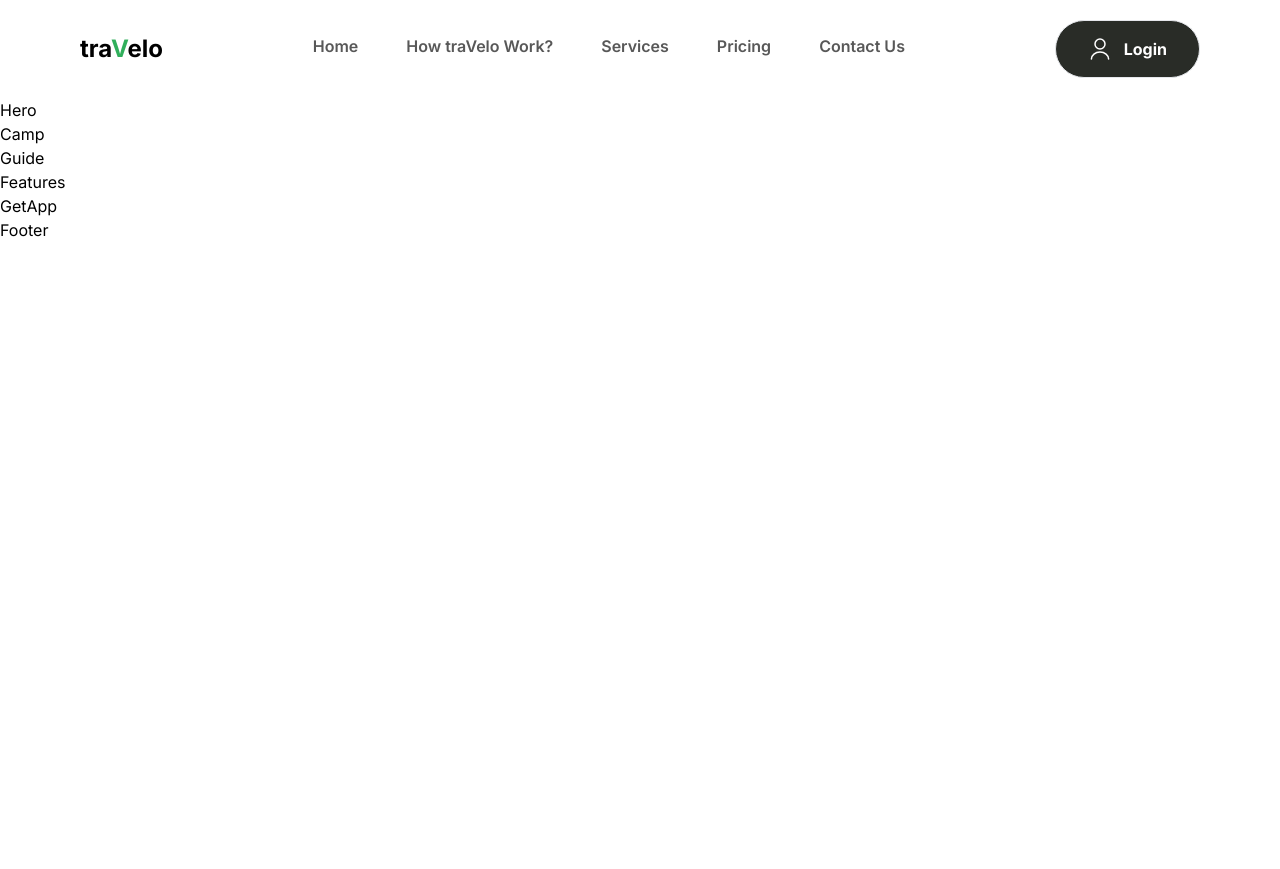
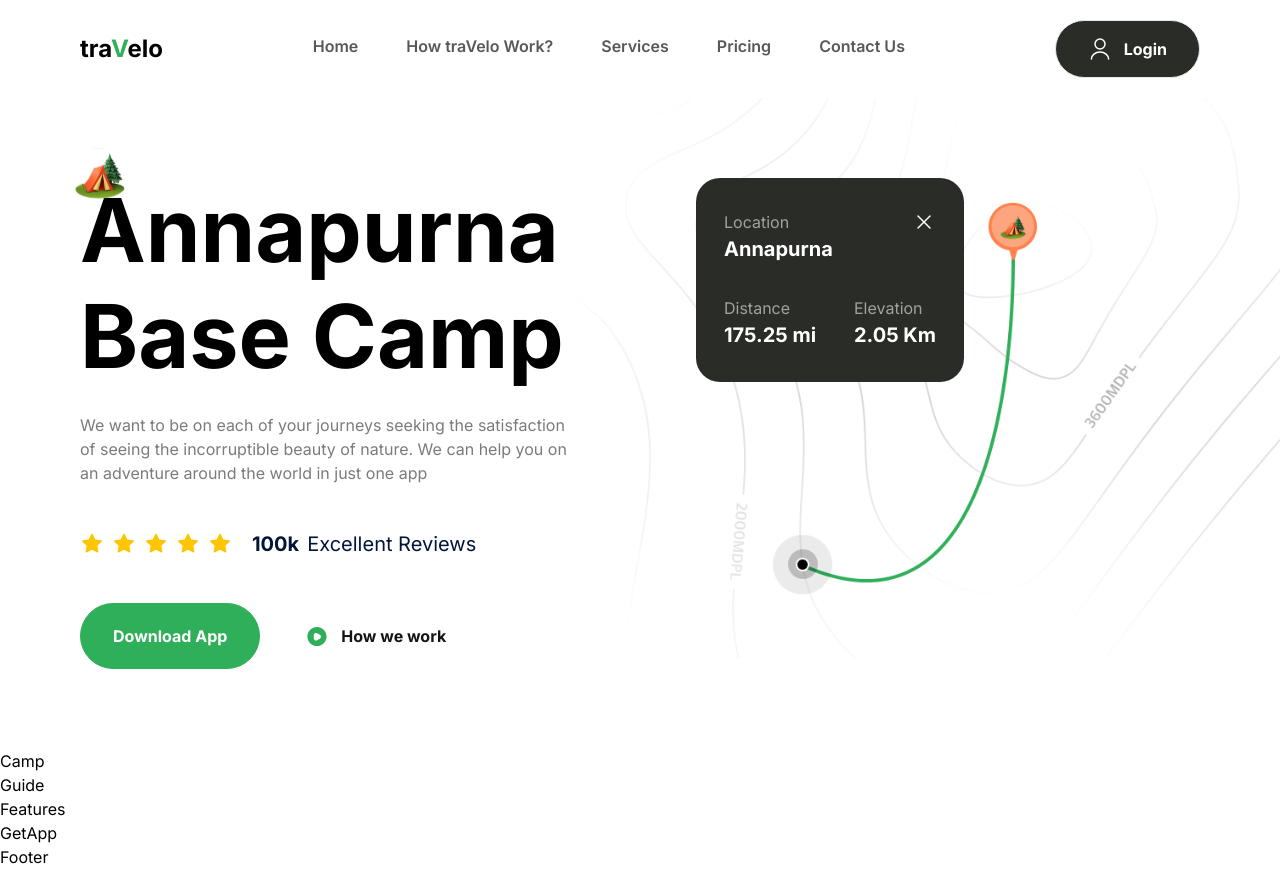
Before and after one commit to HimansuThapa2059/Travelo, a Next.js app: page / in a window 1280 px wide. Before the commit the page ends 800 px from the top, so only its background shows below. Built offline with nearby package versions, Linux system fonts and the light colour scheme.

Commit message:
added hero section

```diff
--- a/components/Button.tsx
+++ b/components/Button.tsx
@@ -5,7 +5,7 @@
   type: "button" | "submit";
   icon?: string;
   title: string;
-  variant: "btn_dark_green";
+  variant: string;
 };
 
 const Button: FC<ButtonProps> = ({ type, icon, title, variant }) => {
--- a/components/Hero.tsx
+++ b/components/Hero.tsx
@@ -1,7 +1,86 @@
+import Image from "next/image";
 import React, { FC } from "react";
+import Button from "./Button";
 
 const Hero: FC = () => {
-  return <div>Hero</div>;
+  return (
+    <section className="max-container padding-container  flex flex-col gap-20 py-10 pb-32 md:gap-28 lg:py-20 xl:flex-row">
+      <div className="hero-map" />
+
+      <div className="relative z-20 flex flex-1 flex-col xl:w-1/2">
+        <Image
+          src="/camp.svg"
+          alt="camp"
+          width={50}
+          height={50}
+          className="absolute left-[-5px] top-[-30px] w-10 lg:w-[50px]"
+        />
+        <h1 className="bold-52 lg:bold-88 ">Annapurna Base Camp</h1>
+        <p className="regular-16 mt-6 text-gray-30 max-w-[520px]">
+          We want to be on each of your journeys seeking the satisfaction of
+          seeing the incorruptible beauty of nature. We can help you on an
+          adventure around the world in just one app
+        </p>
+
+        <div className="my-11 flex flex-wrap gap-5">
+          <div className="flex items-center gap-2">
+            {Array(5)
+              .fill(1)
+              .map((_, index) => (
+                <Image
+                  key={index}
+                  src="/star.svg"
+                  alt="star"
+                  width={24}
+                  height={24}
+                />
+              ))}
+          </div>
+
+          <p className="bold-16 lg:bold-20 text-blue-70">
+            100k
+            <span className="regular-16 lg:regular-20 ml-2 ">
+              Excellent Reviews
+            </span>
+          </p>
+        </div>
+
+        <div className="flex flex-col w-full gap-3 sm:flex-row">
+          <Button type="button" variant="btn_green" title="Download App" />
+          <Button
+            icon="/play.svg"
+            type="button"
+            variant="btn_white_text"
+            title="How we work"
+          />
+        </div>
+      </div>
+
+      <div className="relative flex flex-1  items-start">
+        <div className="relative z-20 w-[268px] flex flex-col gap-8 rounded-3xl bg-green-90 px-7 py-8">
+          <div className="flex flex-col">
+            <div className="flexBetween">
+              <p className="text-gray-20 regular-16">Location</p>
+              <Image src="/close.svg" alt="close" width={24} height={24} />
+            </div>
+
+            <p className="bold-20 text-white">Annapurna</p>
+          </div>
+
+          <div className="flexBetween">
+            <div className="flex flex-col">
+              <p className="regular-16 block text-gray-20">Distance</p>
+              <p className="bold-20 text-white">175.25 mi</p>
+            </div>
+            <div className="flex flex-col">
+              <p className="regular-16 block text-gray-20">Elevation</p>
+              <p className="bold-20 text-white">2.05 Km</p>
+            </div>
+          </div>
+        </div>
+      </div>
+    </section>
+  );
 };
 
 export default Hero;
--- a/components/Navbar.tsx
+++ b/components/Navbar.tsx
@@ -27,7 +27,7 @@
       <ul
         className={`${
           showNavLinks
-            ? "fixed  w-[45%] right-0 top-0 h-full pt-12  space-y-5 z-40 backdrop-blur-lg bg-red-200"
+            ? "fixed  w-full right-0 top-0 h-full rounded-md pt-16 space-y-6 z-40 backdrop-blur-3xl bg-blue-200/20"
             : "hidden h-full gap-12 lg:flex"
         }`}
       >
```
